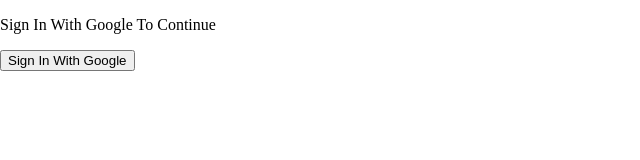
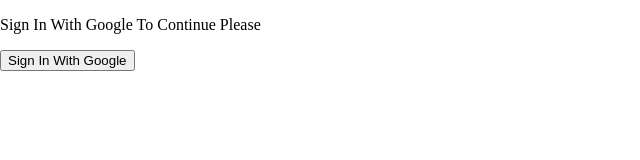
Before and after one commit to abaxley2/Chat-App, a React (Create React App) app: page / in a window 1280 px wide. Shown: the top 160 px of the page, without its empty margins (0-640 px from the left). Built offline with nearby package versions, Linux system fonts and the light colour scheme.

Commit message:
changed the popup prompt

```diff
--- a/src/components/Auth.js
+++ b/src/components/Auth.js
@@ -9,7 +9,7 @@
 
   return (
     <div className="auth">
-      <p>Sign In With Google To Continue</p>
+      <p>Sign In With Google To Continue Please</p>
       <button onClick={signInWithGoogle}>Sign In With Google</button>
     </div>
   );
```
